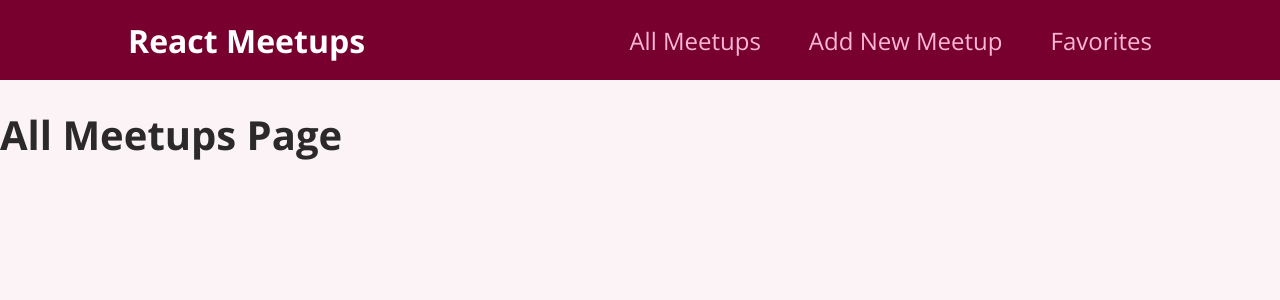
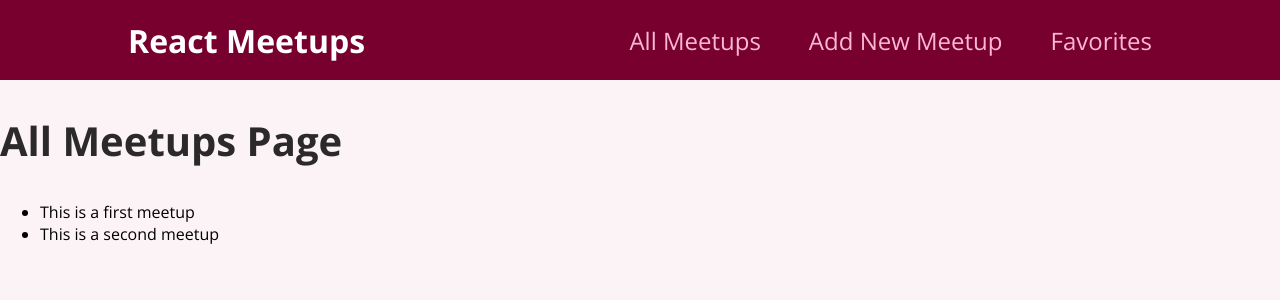
Before and after one commit to silviolimeira/react-course, a JavaScript app: page / in a window 1280 px wide. Shown: the top 300 px of the page. Built offline with nearby package versions, Linux system fonts and the light colour scheme; the HTML template or start-up script is replaced by a standard one.

Commit message:
Outputting Lists Of Data & Components

```diff
--- a/src/pages/AllMeetups.js
+++ b/src/pages/AllMeetups.js
@@ -1,9 +1,35 @@
+const DUMMY_DATA = [
+  {
+    id: "m1",
+    title: "This is a first meetup",
+    image:
+      "https://upload.wikimedia.org/wikipedia/commons/thumb/d/d3/Stadtbild_M%C3%BCnchen.jpg/2560px-Stadtbild_M%C3%BCnchen.jpg",
+    address: "Meetupstreet 5, 12345 Meetup City",
+    description:
+      "This is a first, amazing meetup which you definitely should not miss. It will be a lot of fun!",
+  },
+  {
+    id: "m2",
+    title: "This is a second meetup",
+    image:
+      "https://upload.wikimedia.org/wikipedia/commons/thumb/d/d3/Stadtbild_M%C3%BCnchen.jpg/2560px-Stadtbild_M%C3%BCnchen.jpg",
+    address: "Meetupstreet 5, 12345 Meetup City",
+    description:
+      "This is a first, amazing meetup which you definitely should not miss. It will be a lot of fun!",
+  },
+];
+
 function AllMeetupsPage() {
-    return (
-      <>
-        <h1>All Meetups Page</h1>
-      </>
-    );
-  }
+  return (
+    <section>
+      <h1>All Meetups Page</h1>
+      <ul>
+        {DUMMY_DATA.map((meetup) => {
+          return <li key={meetup.id}>{meetup.title}</li>;
+        })}
+      </ul>
+    </section>
+  );
+}
 
-  export default AllMeetupsPage;
+export default AllMeetupsPage;
```
